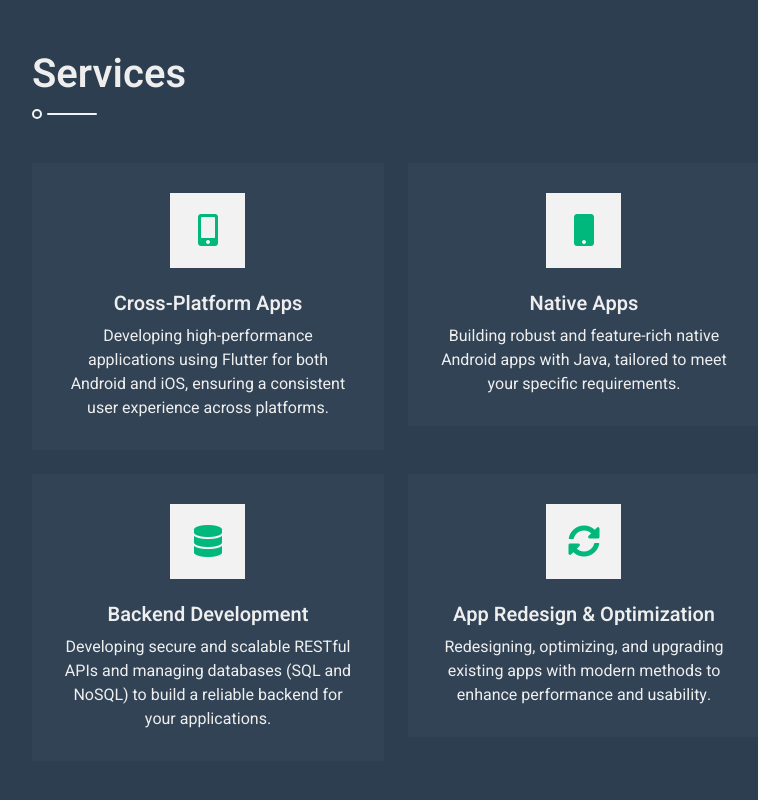
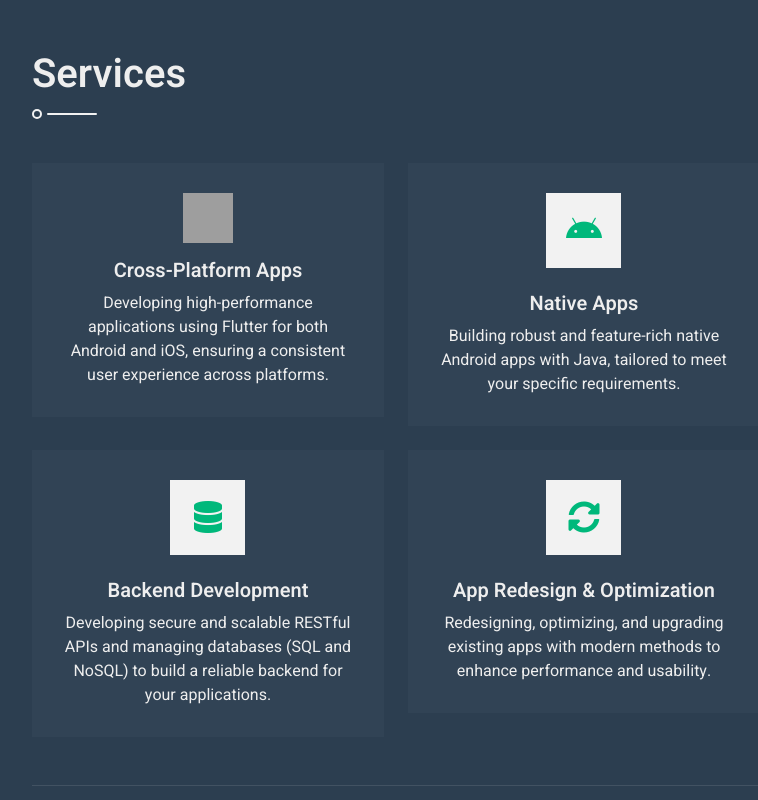
Before and after one commit to TheSam912/TheSam912.github.io, a plain HTML site: page index.html in a window 1280 px wide. Shown: the part 1740-2540 px from the top of the page, without its empty margins (438-1196 px from the left). Drawn offline with nearby package versions, Linux system fonts and the light colour scheme; grey boxes are pictures that could not be loaded.

Commit message:
services new update

```diff
--- a/index.html
+++ b/index.html
@@ -235,7 +235,7 @@
                     <!-- Services Start -->
                     <section class="py-5 border-bottom wow fadeInUp" data-wow-delay="0.1s">
                         <h1 class="title pb-3 mb-5">Services</h1>
-                        <div class="row g-4">
+                        <!-- <div class="row g-4">
                             <div class="col-md-6">
                                 <div class="service-item">
                                     <i class="fas fa-2x fa-mobile-alt mx-auto mb-4"></i>
@@ -257,6 +257,43 @@
                                     <p class="mb-0">Developing secure and scalable RESTful APIs and managing databases (SQL and NoSQL) to build a reliable backend for your applications.</p>
                                 </div>
                             </div>
+                            <div class="col-md-6">
+                                <div class="service-item">
+                                    <i class="fas fa-2x fa-sync-alt mx-auto mb-4"></i>
+                                    <h5 class="mb-2">App Redesign & Optimization</h5>
+                                    <p class="mb-0">Redesigning, optimizing, and upgrading existing apps with modern methods to enhance performance and usability.</p>
+                                </div>
+                            </div>
+                        </div> -->
+                        <div class="row g-4">
+                            <!-- Cross-Platform Apps -->
+                            <div class="col-md-6">
+                                <div class="service-item">
+                                    <img src="https://upload.wikimedia.org/wikipedia/commons/1/17/Google-flutter-logo.png" alt="Flutter Logo" style="width: 50px; height: 50px; margin-bottom: 16px;">
+                                    <h5 class="mb-2">Cross-Platform Apps</h5>
+                                    <p class="mb-0">Developing high-performance applications using Flutter for both Android and iOS, ensuring a consistent user experience across platforms.</p>
+                                </div>
+                            </div>
+
+                            <!-- Native Apps -->
+                            <div class="col-md-6">
+                                <div class="service-item">
+                                    <i class="fab fa-2x fa-android mx-auto mb-4"></i>
+                                    <h5 class="mb-2">Native Apps</h5>
+                                    <p class="mb-0">Building robust and feature-rich native Android apps with Java, tailored to meet your specific requirements.</p>
+                                </div>
+                            </div>
+
+                            <!-- Backend Development -->
+                            <div class="col-md-6">
+                                <div class="service-item">
+                                    <i class="fas fa-2x fa-database mx-auto mb-4"></i>
+                                    <h5 class="mb-2">Backend Development</h5>
+                                    <p class="mb-0">Developing secure and scalable RESTful APIs and managing databases (SQL and NoSQL) to build a reliable backend for your applications.</p>
+                                </div>
+                            </div>
+
+                            <!-- App Redesign & Optimization -->
                             <div class="col-md-6">
                                 <div class="service-item">
                                     <i class="fas fa-2x fa-sync-alt mx-auto mb-4"></i>
```
